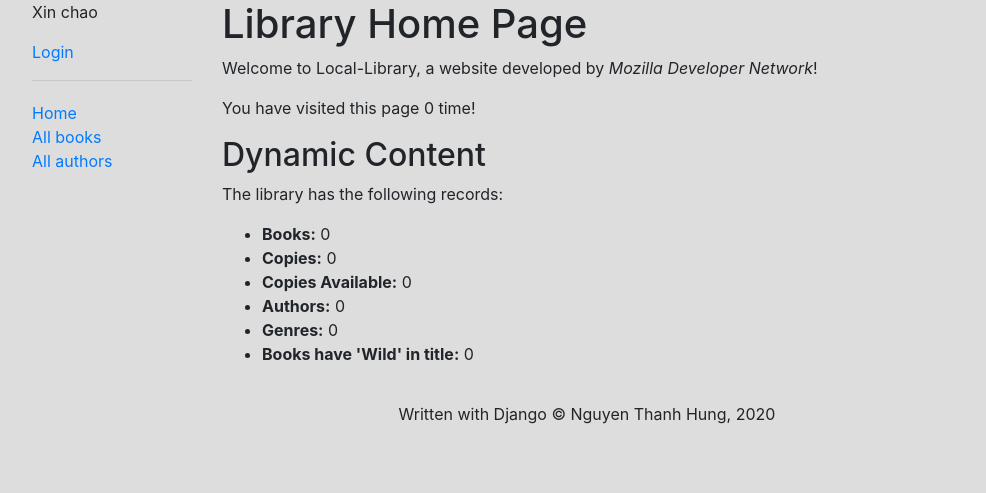
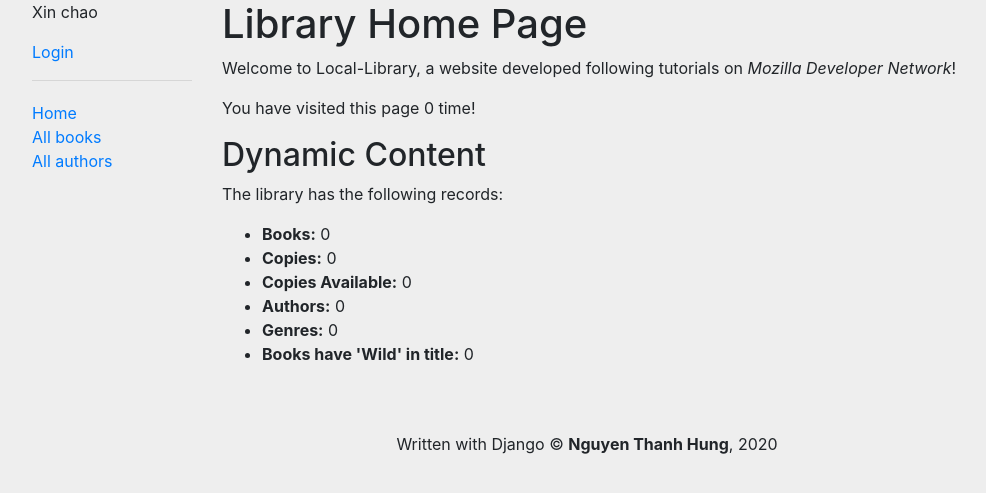
Before and after one commit to hungntgrb/local_library, a Django app: page /catalog/ in a window 1280 px wide. Shown: the top 493 px of the page, without its empty margins (53-1039 px from the left). Run offline with Django 3.2, Linux system fonts and the light colour scheme; data that the repository does not hold is empty; some libraries are stand-ins or nearby versions.

Commit message:
minor change 2

```diff
--- a/catalog/static/css/styles.css
+++ b/catalog/static/css/styles.css
@@ -1,9 +1,9 @@
 body {
-  background-color: #ddd;
+  background-color: #eee;
 }
 
 .my-credit {
-  padding-top: 20px;
+  padding-top: 50px;
 }
 
 .sidebar-nav {
--- a/catalog/templates/base_generic.html
+++ b/catalog/templates/base_generic.html
@@ -74,7 +74,7 @@
 
       </div>
       <div class="text-center my-credit">
-        Written with Django &copy; Nguyen Thanh Hung, 2020
+        Written with Django &copy; <strong>Nguyen Thanh Hung</strong>, 2020
       </div>
     </div>
 
--- a/catalog/templates/index.html
+++ b/catalog/templates/index.html
@@ -6,7 +6,7 @@ Home Page
 
 {% block content %}
 <h1>Library Home Page</h1>
-<p>Welcome to Local-Library, a website developed by <em>Mozilla Developer Network</em>!</p>
+<p>Welcome to Local-Library, a website developed following tutorials on <em>Mozilla Developer Network</em>!</p>
 <p>You have visited this page {{ num_visits }} time{% if num_visits > 1 %}s{% else %}{% endif %}!</p>
 <h2>Dynamic Content</h2>
 <p>The library has the following records:</p>
```
Also changed, not shown: locallibrary/settings.py (+5 -12 lines).
